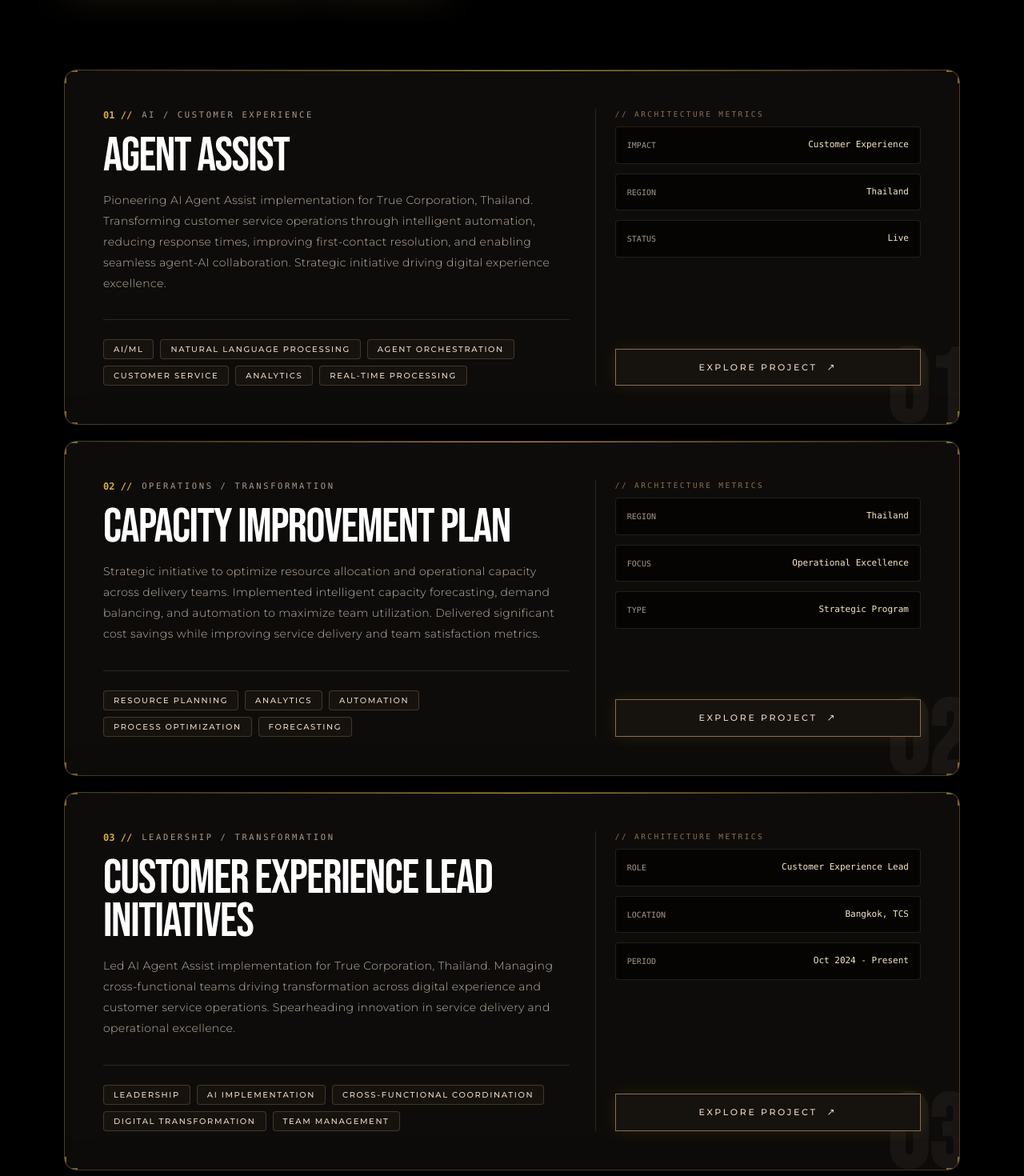
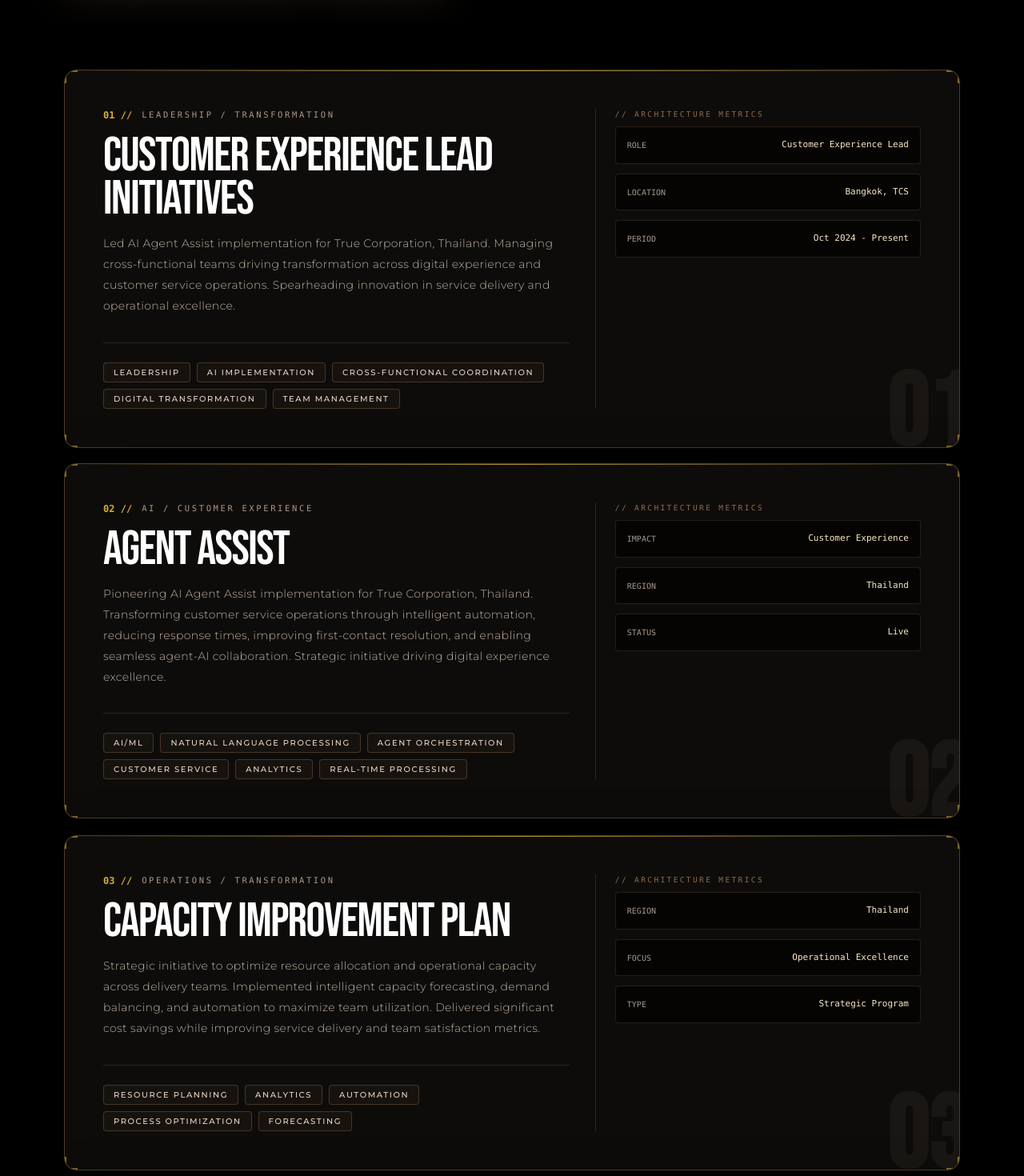
Before and after one commit to felixwinfred004/felix-winfred-j-portfolio, a React (Vite) app: page / in a window 1280 px wide. Shown: the part 1980-3450 px from the top of the page at 80% size. Built offline with nearby package versions, Linux system fonts and the light colour scheme; a web font is replaced by a local one.

Commit message:
Reorder projects: Customer Experience Lead first, hide explore buttons except for ResetRefresh60 and NeighborDrop

```diff
--- a/src/components/ProjectsSection.tsx
+++ b/src/components/ProjectsSection.tsx
@@ -15,6 +15,20 @@ interface Project {
 const projects: Project[] = [
   {
     number: '01',
+    title: 'Customer Experience Lead Initiatives',
+    category: 'LEADERSHIP / TRANSFORMATION',
+    description:
+      'Led AI Agent Assist implementation for True Corporation, Thailand. Managing cross-functional teams driving transformation across digital experience and customer service operations. Spearheading innovation in service delivery and operational excellence.',
+    githubUrl: '/jfw-intelligence.html',
+    tech: ['Leadership', 'AI Implementation', 'Cross-functional Coordination', 'Digital Transformation', 'Team Management'],
+    metrics: [
+      { label: 'ROLE', value: 'Customer Experience Lead' },
+      { label: 'LOCATION', value: 'Bangkok, TCS' },
+      { label: 'PERIOD', value: 'Oct 2024 - Present' },
+    ],
+  },
+  {
+    number: '02',
     title: 'Agent Assist',
     category: 'AI / CUSTOMER EXPERIENCE',
     description:
@@ -28,7 +42,7 @@ const projects: Project[] = [
     ],
   },
   {
-    number: '02',
+    number: '03',
     title: 'Capacity Improvement Plan',
     category: 'OPERATIONS / TRANSFORMATION',
     description:
@@ -39,20 +53,6 @@ const projects: Project[] = [
       { label: 'REGION', value: 'Thailand' },
       { label: 'FOCUS', value: 'Operational Excellence' },
       { label: 'TYPE', value: 'Strategic Program' },
-    ],
-  },
-  {
-    number: '03',
-    title: 'Customer Experience Lead Initiatives',
-    category: 'LEADERSHIP / TRANSFORMATION',
-    description:
-      'Led AI Agent Assist implementation for True Corporation, Thailand. Managing cross-functional teams driving transformation across digital experience and customer service operations. Spearheading innovation in service delivery and operational excellence.',
-    githubUrl: '/jfw-intelligence.html',
-    tech: ['Leadership', 'AI Implementation', 'Cross-functional Coordination', 'Digital Transformation', 'Team Management'],
-    metrics: [
-      { label: 'ROLE', value: 'Customer Experience Lead' },
-      { label: 'LOCATION', value: 'Bangkok, TCS' },
-      { label: 'PERIOD', value: 'Oct 2024 - Present' },
     ],
   },
   {
@@ -98,7 +98,7 @@ const projects: Project[] = [
     ],
   },
   {
-    number: '09',
+    number: '07',
     title: 'ResetRefresh60',
     category: 'MOBILE / WELLNESS APP',
     description:
@@ -123,7 +123,7 @@ const projects: Project[] = [
     ],
   },
   {
-    number: '10',
+    number: '08',
     title: 'NeighborDrop POC',
     category: 'COMMUNITY / MOBILE POC',
     description:
@@ -301,6 +301,7 @@ export const ProjectsSection: React.FC = () => {
                       ))}
                     </div>
 
+                    {(project.title === 'ResetRefresh60' || project.title === 'NeighborDrop POC') && (
                       <a
                         href={project.githubUrl}
                         target="_blank"
@@ -311,6 +312,7 @@ export const ProjectsSection: React.FC = () => {
                         <span>EXPLORE PROJECT</span>
                         <span className="text-xs">↗</span>
                       </a>
+                    )}
                   </div>
 
                 </div>
```
Lines whose indentation alone changed are shown as unchanged.
